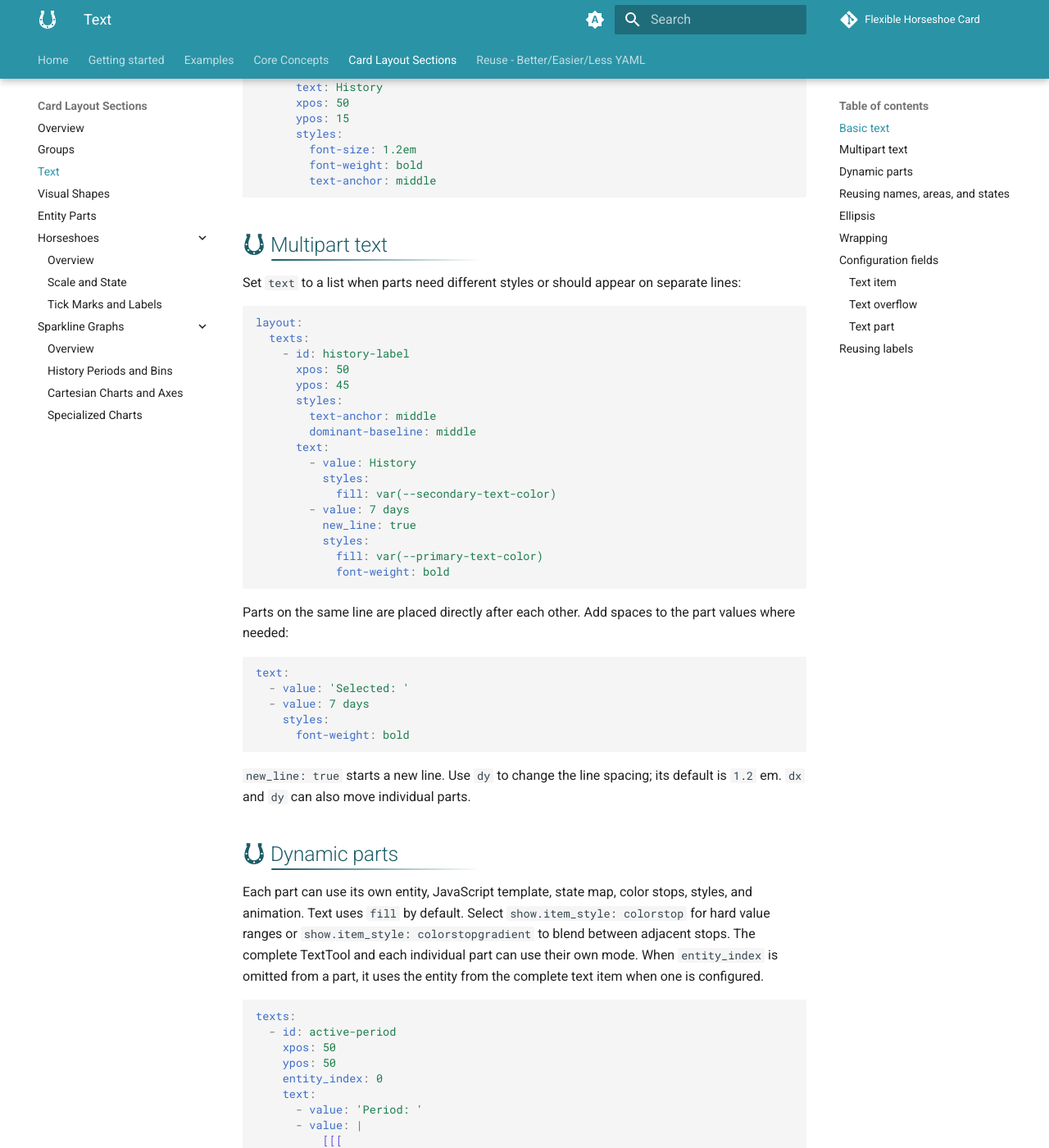
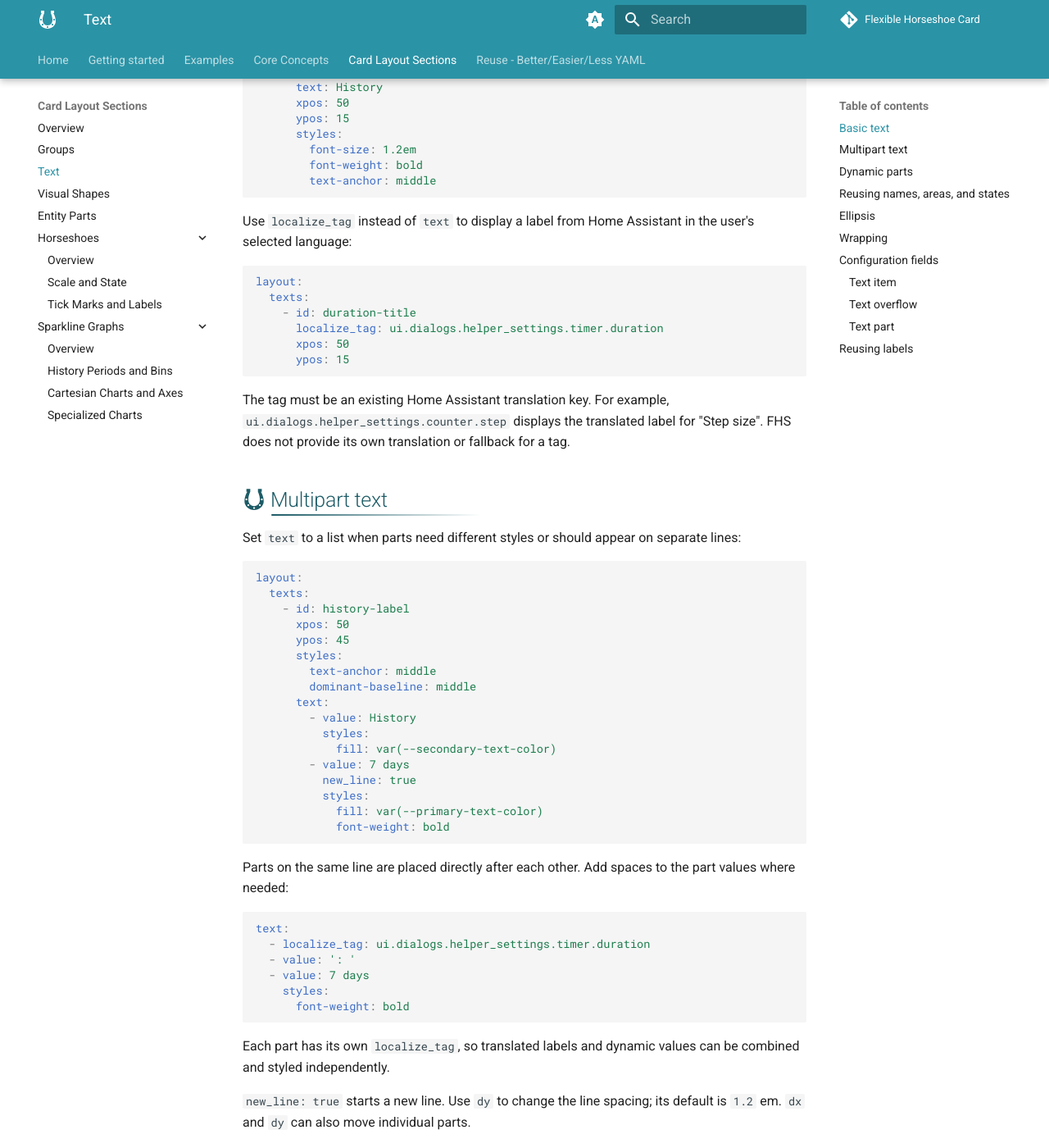
Before and after one commit to AmoebeLabs/flex-horseshoe-card, an MkDocs documentation site: the page built from docs/docs/sections/texts-section.md, in a window 1280 px wide and 1400 px high, scrolled down 565 px. Shown: the whole window at 82% size. Built offline with MkDocs 1.6.1 and Material for MkDocs 9.7.7, drawn with Linux system fonts in a browser that asks for light colours; comment, search, counter and statistics services are not loaded; some of the changed text lies outside the part shown.

Commit message:
Add localization_tag to texttool

````diff
--- a/docs/docs/sections/texts-section.md
+++ b/docs/docs/sections/texts-section.md
@@ -34,6 +34,22 @@ layout:
         text-anchor: middle
 ```
 
+Use `localize_tag` instead of `text` to display a label from Home Assistant in
+the user's selected language:
+
+```yaml
+layout:
+  texts:
+    - id: duration-title
+      localize_tag: ui.dialogs.helper_settings.timer.duration
+      xpos: 50
+      ypos: 15
+```
+
+The tag must be an existing Home Assistant translation key. For example,
+`ui.dialogs.helper_settings.counter.step` displays the translated label for
+"Step size". FHS does not provide its own translation or fallback for a tag.
+
 ## :material-horseshoe: Multipart text
 
 Set `text` to a list when parts need different styles or should appear on
@@ -64,11 +80,15 @@ part values where needed:
 
 ```yaml
 text:
-  - value: 'Selected: '
+  - localize_tag: ui.dialogs.helper_settings.timer.duration
+  - value: ': '
   - value: 7 days
     styles:
       font-weight: bold
 ```
+
+Each part has its own `localize_tag`, so translated labels and dynamic values
+can be combined and styled independently.
 
 `new_line: true` starts a new line. Use `dy` to change the line spacing; its
 default is `1.2` em. `dx` and `dy` can also move individual parts.
@@ -257,7 +277,8 @@ that font size.
 | Field | Required | Default | Description |
 | :---- | :------: | :------ | :---------- |
 | `id` | :material-close: | Generated | Identifies the item for `same_as`, animations, and references. |
-| `text` | :material-check: | | A string or list of text parts. |
+| `text` | Alternative | | A string or list of text parts. Not required when `localize_tag` supplies a simple label. |
+| `localize_tag` | Alternative | | Home Assistant translation key for a simple label. |
 | `xpos` | :material-check: | | Horizontal position on the card canvas. |
 | `ypos` | :material-check: | | Vertical position on the card canvas. |
 | `entity_index` | :material-close: | None | Entity used by the item and inherited by parts without their own entity. |
@@ -293,6 +314,7 @@ that font size.
 | Field | Required | Default | Description |
 | :---- | :------: | :------ | :---------- |
 | `value` | For `text` | | Text or a JavaScript template that returns text. |
+| `localize_tag` | Alternative | | Home Assistant translation key used as this part's value. |
 | `type` | :material-close: | `text` | Uses literal `text`, or references a `name`, `area`, or `state`. |
 | `id` | For a reference | | Item id in the corresponding names, areas, or states section. |
 | `source_styles` | :material-close: | `true` | Set to `false` to reuse content without source styles, color stops, or animations. |
````
Also changed, not shown: 1 other file.
